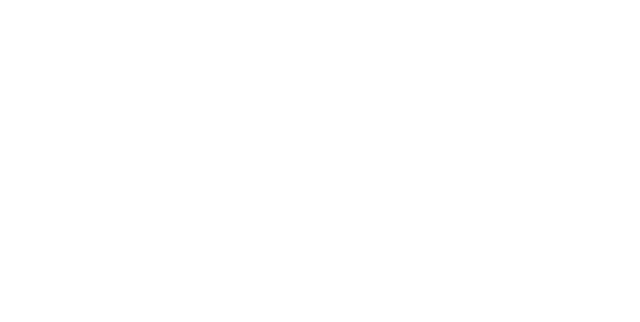
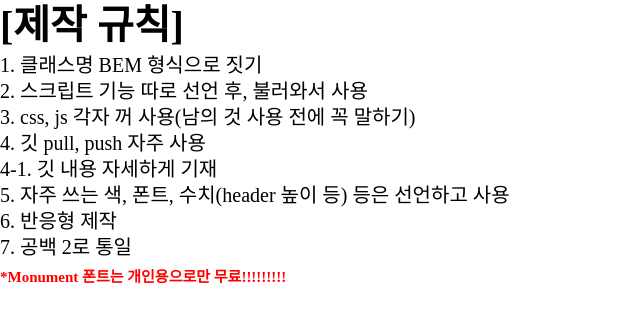
Before and after one commit to seoD22/col-project, a plain HTML site: page index.html in a window 1280 px wide. Shown: the whole page, without its empty margins (0-640 px from the left). Drawn offline with nearby package versions, Linux system fonts and the light colour scheme; a web font is replaced by a local one.

Commit message:
기본 세팅
1. 기본 세팅 완료
2. 제작 규칙

```diff
--- /dev/null
+++ b/css/common.css
@@ -0,0 +1,11 @@
+:root{
+  /* font */
+  --font-Pre: 'Pretendard';
+  --font-RHD: 'RedHatDisplay';
+  --font-MonuLight:'Monument-Light';
+  --font-MonuRegular:'Monument-Regular';
+  --font-MonuBlack:'Monument-Black';
+
+  /* color */
+  --color-Main: '';
+}
--- /dev/null
+++ b/css/font.css
@@ -0,0 +1,33 @@
+/* font-family: 'Pretendard'; */
+@font-face {
+    font-family: 'Pretendard';
+    src: url('/font/Pretendard/PretendardVariable.woff2') format('woff2');
+    font-style: normal;
+}
+
+/* font-family: 'RedHatDisplay'; */
+@font-face {
+    font-family: 'RedHatDisplay';
+    src: url('/font/RedHatDisplay/RedHatDisplay-VariableFont_wght.ttf') format('truetype');
+    font-style: normal;
+}
+
+/* font-family: 'Monument'; */
+@font-face {
+    font-family: 'Monument-Light';
+    src: url('/font/Monument/PPMonumentExtended-Light.otf') format('opentype');
+    font-weight: lighter;
+    font-style: normal;
+}
+@font-face {
+    font-family: 'Monument-Regular';
+    src: url('/font/Monument/PPMonumentExtended-Regular.otf') format('opentype');
+    font-weight: normal;
+    font-style: normal;
+}
+@font-face {
+    font-family: 'Monument-Black';
+    src: url('/font/Monument/PPMonumentExtended-Black.otf') format('opentype');
+    font-weight: bold;
+    font-style: normal;
+}
--- a/css/main/sh.css
+++ b/css/main/sh.css
@@ -0,0 +1,20 @@
+.rule__tit{
+  font-family: var(--font-Pre);
+  font-weight: 800;
+  font-size: 40px;
+  line-height: 1.3;
+}
+.rule__txt{
+  font-family: var(--font-Pre);
+  font-weight: 400;
+  font-size: 20px;
+  line-height: 1.3;
+}
+.rule__plus{
+  font-family: var(--font-Pre);
+  font-weight: 700;
+  font-size: 15px;
+  line-height: 1.2;
+  color: red;
+  margin-top: 1vh;
+}
--- a/css/reset.css
+++ b/css/reset.css
@@ -30,6 +30,7 @@ footer, header, hgroup, menu, nav, section {
 }
 body {
 	line-height: 1;
+	word-break: keep-all;
 }
 ol, ul {
 	list-style: none;
@@ -46,3 +47,6 @@ table {
 	border-collapse: collapse;
 	border-spacing: 0;
 }
+img{
+	max-width: 100%;
+}
--- a/index.html
+++ b/index.html
@@ -17,8 +17,34 @@
   <script src="https://cdn.jsdelivr.net/npm/gsap@3.12.5/dist/gsap.min.js"></script>
   <script src="https://cdn.jsdelivr.net/npm/gsap@3.12.5/dist/ScrollTrigger.min.js"></script>
   <script src="https://cdn.jsdelivr.net/npm/gsap@3.12.5/dist/ScrollToPlugin.min.js"></script>
+
+  <!-- font -->
+  <link rel="stylesheet" href="/css/font.css">
+
+  <!-- css -->
+  <link rel="stylesheet" href="/css/reset.css">
+  <link rel="stylesheet" href="/css/common.css">
+  <link rel="stylesheet" href="/css/layout/header.css">
+  <link rel="stylesheet" href="/css/layout/footer.css">
+  <link rel="stylesheet" href="/css/main/sh.css">
+  <link rel="stylesheet" href="/css/main/ym.css">
+
+  <!-- js -->
+  <script src="/js/common.js" defer></script>
+  <script src="/js/main.js" defer></script>
 </head>
 <body>
+  <!-- 추후 삭제 -->
+  <div class="rule__tit">[제작 규칙]</div>
+  <div class="rule__txt">1. 클래스명 BEM 형식으로 짓기</div>
+  <div class="rule__txt">2. 스크립트 기능 따로 선언 후, 불러와서 사용</div>
+  <div class="rule__txt">3. css, js 각자 꺼 사용(남의 것 사용 전에 꼭 말하기)</div>
+  <div class="rule__txt">4. 깃 pull, push 자주 사용</div>
+  <div class="rule__txt">4-1. 깃 내용 자세하게 기재</div>
+  <div class="rule__txt">5. 자주 쓰는 색, 폰트, 수치(header 높이 등) 등은 선언하고 사용</div>
+  <div class="rule__txt">6. 반응형 제작</div>
+  <div class="rule__txt">7. 공백 2로 통일</div>
 
+  <div class="rule__plus">*Monument 폰트는 개인용으로만 무료!!!!!!!!!</div>
 </body>
 </html>
--- a/js/common.js
+++ b/js/common.js
@@ -1,5 +1,4 @@
 document.addEventListener("DOMContentLoaded", ()=> {
+  // gsap
   gsap.registerPlugin(ScrollTrigger,ScrollToPlugin);
-
-
 });
```
Also changed, not shown: font/Monument/PPMonumentExtended-Black.otf (added), font/Monument/PPMonumentExtended-BlackItalic.otf (added), font/Monument/PPMonumentExtended-Light.otf (added), font/Monument/PPMonumentExtended-LightItalic.otf (added), font/Monument/PPMonumentExtended-Regular.otf (added), font/Monument/PPMonumentExtended-RegularItalic.otf (added), font/RedHatDisplay/RedHatDisplay-Italic-VariableFont_wght.ttf (added), font/RedHatDisplay/RedHatDisplay-VariableFont_wght.ttf (added), js/main/sh.js (renamed from js/main.js), js/main/ym.js (added), 1 other file.
